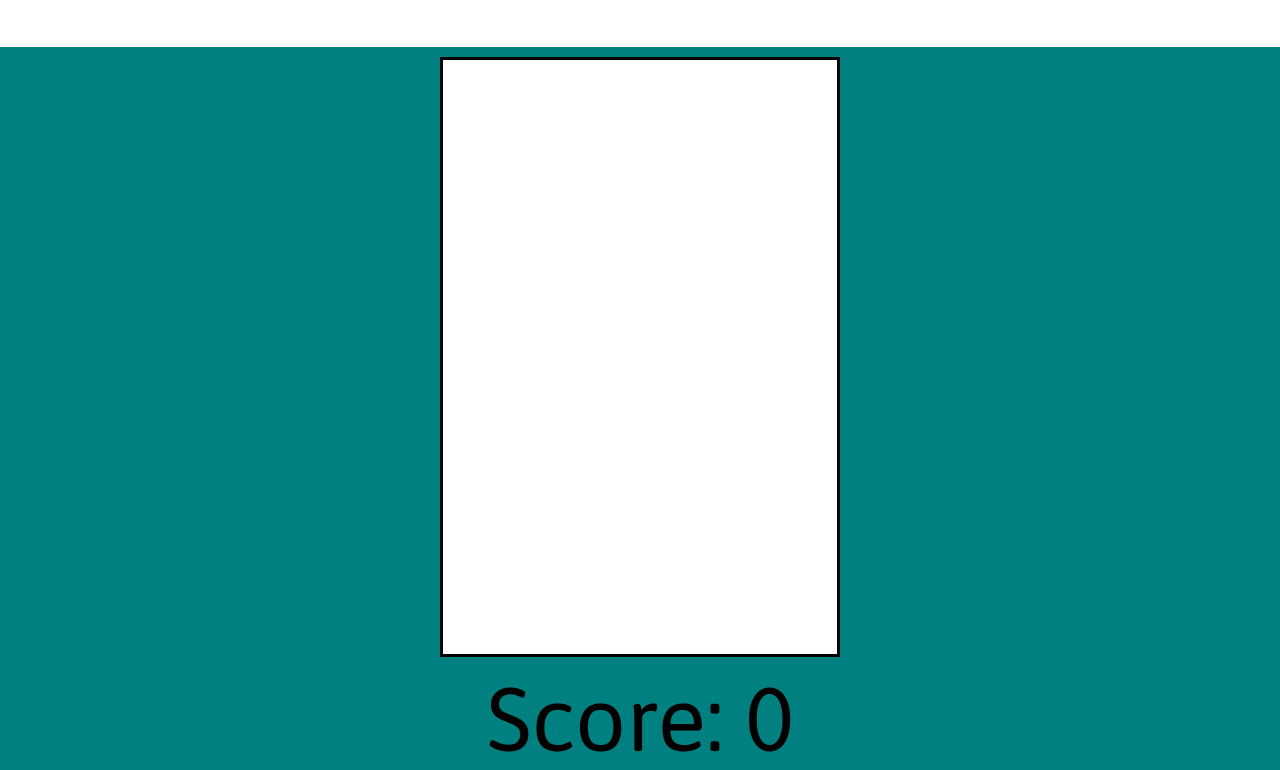
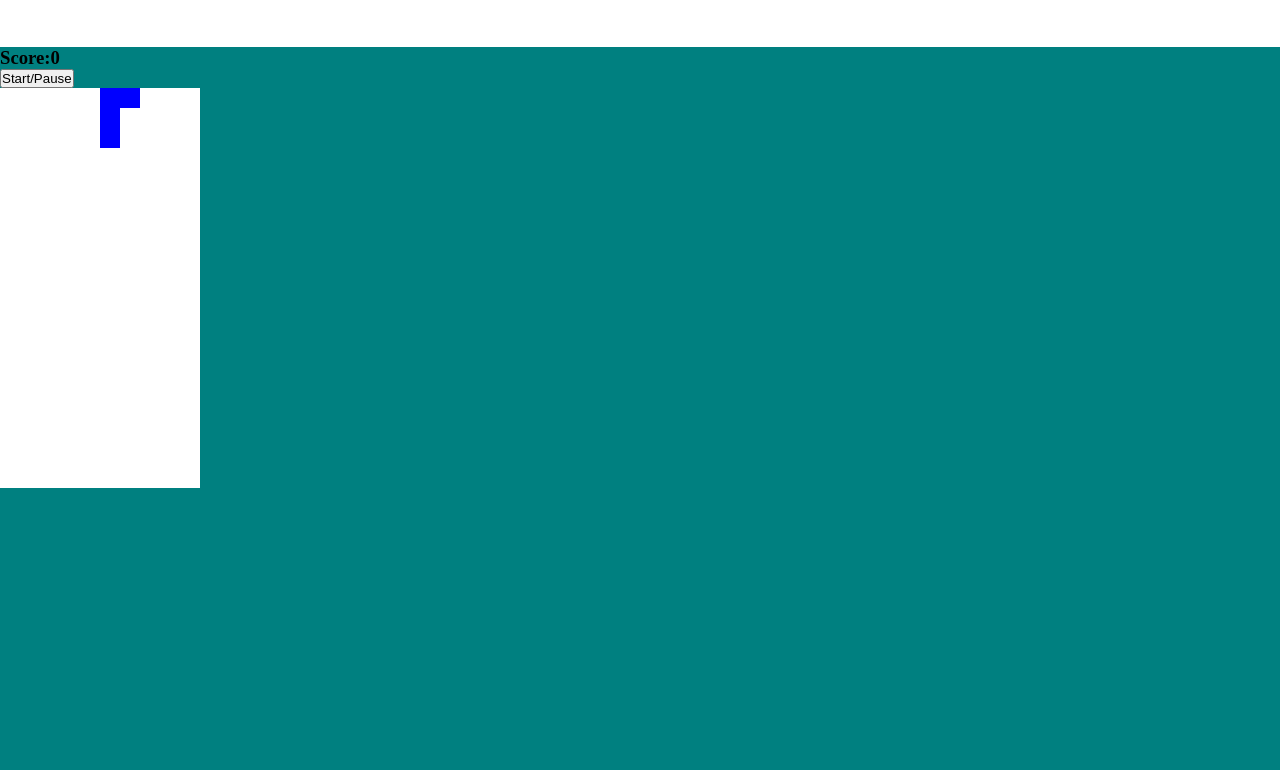
Before and after one commit to NiekRaams/Tetris-Game, a plain HTML site: page index.html in a window 1280 px wide. Shown: the part 111-881 px from the top of the page. After the commit the page ends 800 px from the top, so only its background shows below. Drawn offline with Linux system fonts and the light colour scheme.

Commit message:
Add files via upload

```diff
--- a/app.js
+++ b/app.js
@@ -1 +1,61 @@
-//construction
+
+document.addEventListener('DOMContentLoaded', () => {
+  const grid = document.querySelector('.grid')
+  let squares = Array.from(document.querySelectorAll('.grid div'))
+  const ScoreDisplay = document.querySelector('#score')
+  const StartBtn = document.querySelector('#start-button')
+  const width = 10
+
+  //Vormpies
+  const Lvorm = [
+    [1, width + 1, width * 2 + 1, 2],
+    [width, width + 1, width + 2, width * 2 + 2],
+    [1, width + 1, width * 2 + 1, width * 2],
+    [width, width * 2, width * 2 + 1, width * 2 + 2]
+  ]
+  const zvorm = [
+    [0, width, width + 1, width * 2 + 1],
+    [width + 1, width + 2, width * 2, width * 2 + 1],
+    [0, width, width + 1, width * 2 + 1],
+    [width + 1, width + 2, width * 2, width * 2 + 1]
+  ]
+  const tvorm = [
+    [1, width, width + 1, width + 2],
+    [1, width + 1, width + 2, width * 2 + 1],
+    [width, width + 1, width + 2, width * 2 + 1],
+    [1, width, width + 1, width * 2 + 1]
+  ]
+  const ovorm = [
+    [0, 1, width, width + 1],
+    [0, 1, width, width + 1],
+    [0, 1, width, width + 1],
+    [0, 1, width, width + 1]
+  ]
+  const ivorm = [
+    [1, width + 1, width * 2 + 1, width * 3 + 1],
+    [width, width + 1, width + 2, width + 3],
+    [1, width + 1, width * 2 + 1, width * 3 + 1],
+    [width, width + 1, width + 2, width + 3]
+  ]
+
+  //theTetrominoes = vormpies
+  const vormpies = [Lvorm, ivorm, ovorm, zvorm, tvorm]
+  let currentPosition = 4
+
+  //randomly generate a vormpie to make it hard ;)
+  let random = Math.floor(Math.random() * vormpies.length)
+  console.log(random)
+  let current = vormpies[0][0]
+
+
+  //draw the first rotation in the first vorm
+  function draw() {
+    current.forEach(index => {
+      squares[currentPosition + index].classList.add('vorm')
+    })
+  }
+
+  draw()
+
+
+})
--- a/index.html
+++ b/index.html
@@ -1,24 +1,231 @@
-<html>
+<html lang="en" dir="ltr">
     <meta charset="8-uft">
 
 <head>
+
+
+    <link rel="stylesheet" type="text/css" href="styles.css">
     <title>Tetris</title>
-    <link rel="stylesheet" type="text/css" href="styles.css">
  <header>
      <h1>Tetris the game!</h1>
  </header>
 </head>
 <body>
-    <div class="bord">  </div>
 
 
-    <script src="app.js"></script>
-    <div class="Score-board">
-    <div id="score">Score: <span id="User-Score">0</span>
-    </div>
+    <h3>Score:<span id="score">0</span></h3>
+    <button id="start-button">Start/Pause</button>
+
+    <div class="grid">
+        <div></div>
+        <div></div>
+        <div></div>
+        <div></div>
+        <div></div>
+        <div></div>
+        <div></div>
+        <div></div>
+        <div></div>
+        <div></div>
+        <div></div>
+        <div></div>
+        <div></div>
+        <div></div>
+        <div></div>
+        <div></div>
+        <div></div>
+        <div></div>
+        <div></div>
+        <div></div>
+        <div></div>
+        <div></div>
+        <div></div>
+        <div></div>
+        <div></div>
+        <div></div>
+        <div></div>
+        <div></div>
+        <div></div>
+        <div></div>
+        <div></div>
+        <div></div>
+        <div></div>
+        <div></div>
+        <div></div>
+        <div></div>
+        <div></div>
+        <div></div>
+        <div></div>
+        <div></div>
+        <div></div>
+        <div></div>
+        <div></div>
+        <div></div>
+        <div></div>
+        <div></div>
+        <div></div>
+        <div></div>
+        <div></div>
+        <div></div>
+        <div></div>
+        <div></div>
+        <div></div>
+        <div></div>
+        <div></div>
+        <div></div>
+        <div></div>
+        <div></div>
+        <div></div>
+        <div></div>
+        <div></div>
+        <div></div>
+        <div></div>
+        <div></div>
+        <div></div>
+        <div></div>
+        <div></div>
+        <div></div>
+        <div></div>
+        <div></div>
+        <div></div>
+        <div></div>
+        <div></div>
+        <div></div>
+        <div></div>
+        <div></div>
+        <div></div>
+        <div></div>
+        <div></div>
+        <div></div>
+        <div></div>
+        <div></div>
+        <div></div>
+        <div></div>
+        <div></div>
+        <div></div>
+        <div></div>
+        <div></div>
+        <div></div>
+        <div></div>
+        <div></div>
+        <div></div>
+        <div></div>
+        <div></div>
+        <div></div>
+        <div></div>
+        <div></div>
+        <div></div>
+        <div></div>
+        <div></div>
+        <div></div>
+        <div></div>
+        <div></div>
+        <div></div>
+        <div></div>
+        <div></div>
+        <div></div>
+        <div></div>
+        <div></div>
+        <div></div>
+        <div></div>
+        <div></div>
+        <div></div>
+        <div></div>
+        <div></div>
+        <div></div>
+        <div></div>
+        <div></div>
+        <div></div>
+        <div></div>
+        <div></div>
+        <div></div>
+        <div></div>
+        <div></div>
+        <div></div>
+        <div></div>
+        <div></div>
+        <div></div>
+        <div></div>
+        <div></div>
+        <div></div>
+        <div></div>
+        <div></div>
+        <div></div>
+        <div></div>
+        <div></div>
+        <div></div>
+        <div></div>
+        <div></div>
+        <div></div>
+        <div></div>
+        <div></div>
+        <div></div>
+        <div></div>
+        <div></div>
+        <div></div>
+        <div></div>
+        <div></div>
+        <div></div>
+        <div></div>
+        <div></div>
+        <div></div>
+        <div></div>
+        <div></div>
+        <div></div>
+        <div></div>
+        <div></div>
+        <div></div>
+        <div></div>
+        <div></div>
+        <div></div>
+        <div></div>
+        <div></div>
+        <div></div>
+        <div></div>
+        <div></div>
+        <div></div>
+        <div></div>
+        <div></div>
+        <div></div>
+        <div></div>
+        <div></div>
+        <div></div>
+        <div></div>
+        <div></div>
+        <div></div>
+        <div></div>
+        <div></div>
+        <div></div>
+        <div></div>
+        <div></div>
+        <div></div>
+        <div></div>
+        <div></div>
+        <div></div>
+        <div></div>
+        <div></div>
+        <div></div>
+        <div></div>
+        <div></div>
+        <div></div>
+        <div></div>
+        <div></div>
+        <div></div>
+        <div></div>
+        <div></div>
+        <div></div>
+        <div></div>
+        <div></div>
+        <div></div>
     </div>
 
 
 
+
+
+
+
 </body>
+<script src="app.js"charset="utf-8"></script>
+
 </html>
--- a/styles.css
+++ b/styles.css
@@ -19,24 +19,25 @@ header >h1 {
     font-size: 50px;
     font-family: asap, sans-serif;
 }
-.bord {
-    margin: 10px auto;
-    text-align: center;
-    border: 3px solid black;
+.grid{
+    width: 200px;
+    height: 400px;
+    display: flex;
+    flex-wrap: wrap;
     background-color: white;
-    height: 600px;
-    width: 400px;
-    position: relative;
 }
-.score {
-    margin: 0;
-    text-align: center;
-    font-family: asap, sans-serif;
-    font-size: 90px;
+.grid div {
+    height: 20px;
+    width: 20px;
+}
 
+.vormpies {
+    background-color: blue;
 }
-.score-board {
-    text-align: center;
-    font-family: asap, sans-serif;
-    font-size: 90px;
+
+.vorm {
+    background-color: blue;
 }
+.tetromino {
+    background-color: blue;
+  }
```
